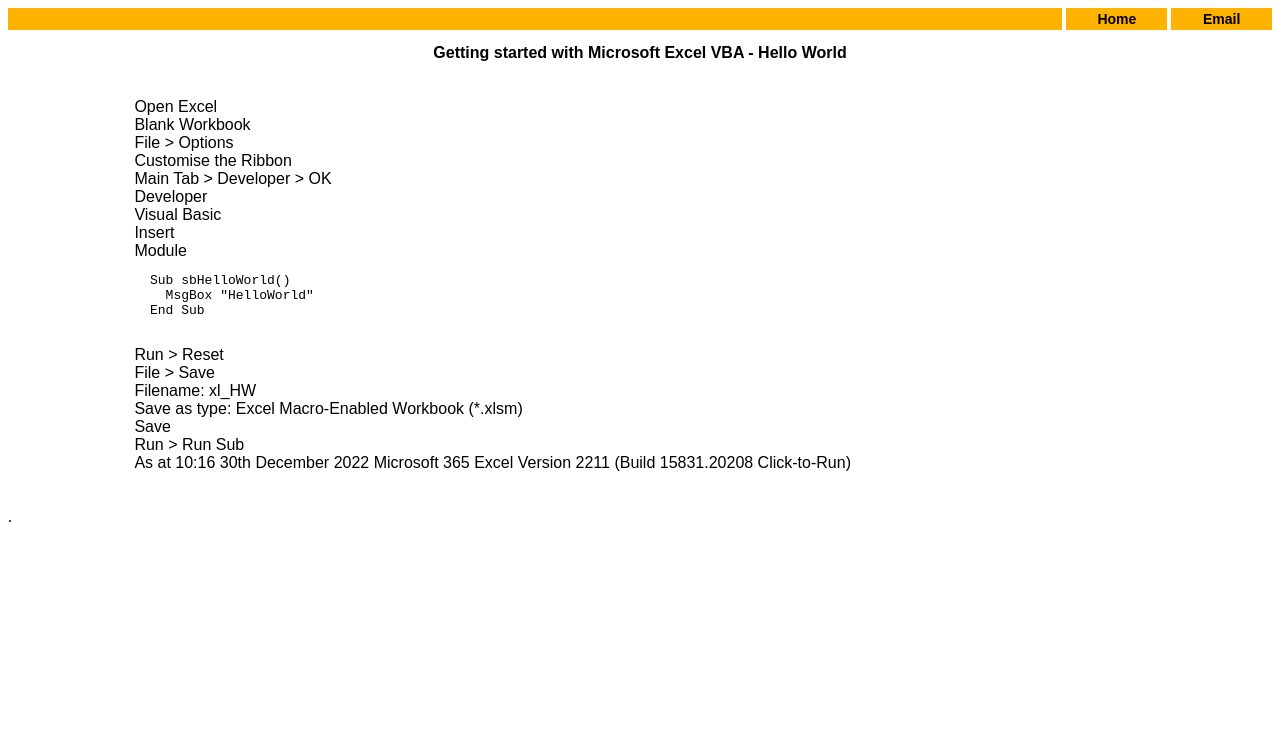
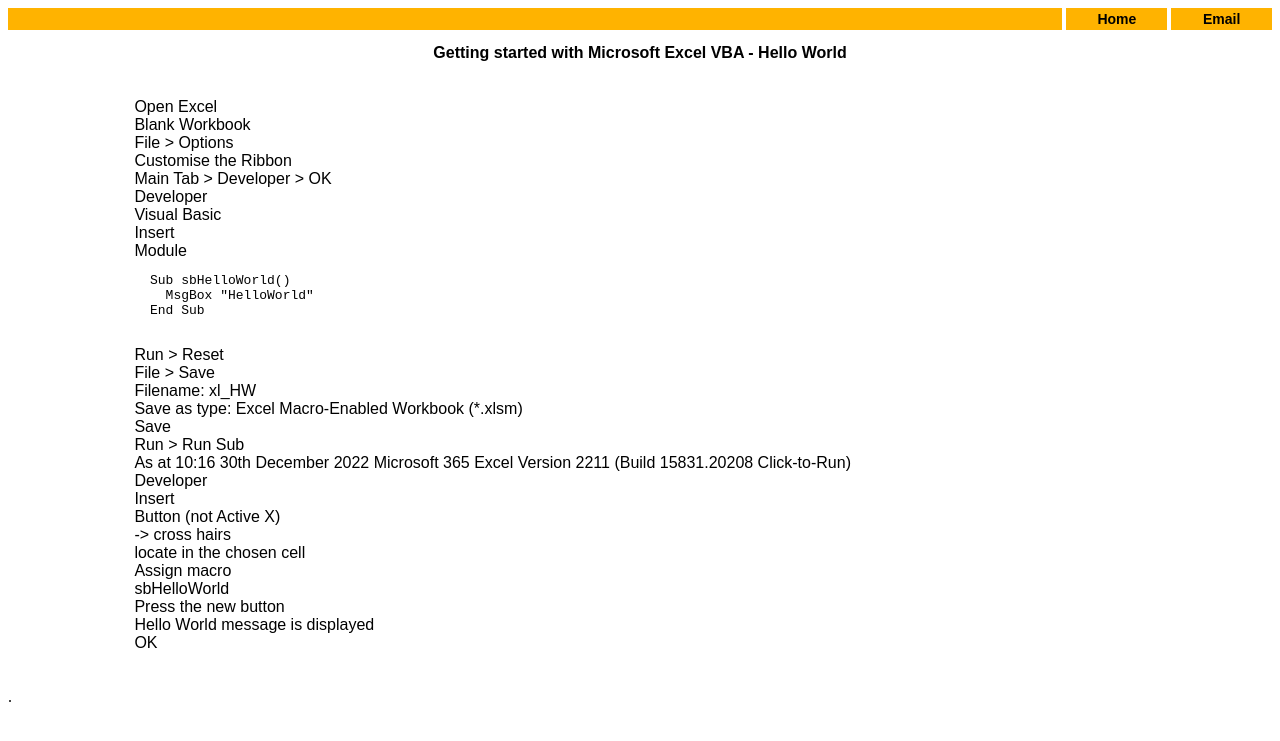
Before and after one commit to DaveTallett26/davetallett26.github.io, a Jekyll site: the page SOExcelHW.html, which Jekyll copies as it is, in a window 1280 px wide. Shown: the top 741 px of the page. Built offline with Jekyll 4.4.1, drawn with Linux system fonts in a browser that asks for light colours.

Commit message:
add new button

```diff
--- a/SOExcelHW.html
+++ b/SOExcelHW.html
@@ -54,6 +54,26 @@
   <br/>
   As at 10:16 30th December 2022 Microsoft 365 Excel Version 2211 (Build 15831.20208 Click-to-Run)
   <br/>
+  Developer
+  <br/>
+  Insert
+  <br/>
+  Button (not Active X)
+  <br/>
+  -> cross hairs
+  <br/>
+  locate in the chosen cell
+  <br/>
+  Assign macro
+  <br/>
+  sbHelloWorld
+  <br/>
+  Press the new button
+  <br/>
+  Hello World message is displayed
+  <br/>
+  OK
+  <br/>
   </div>
   <br/>
   <br/>
```
